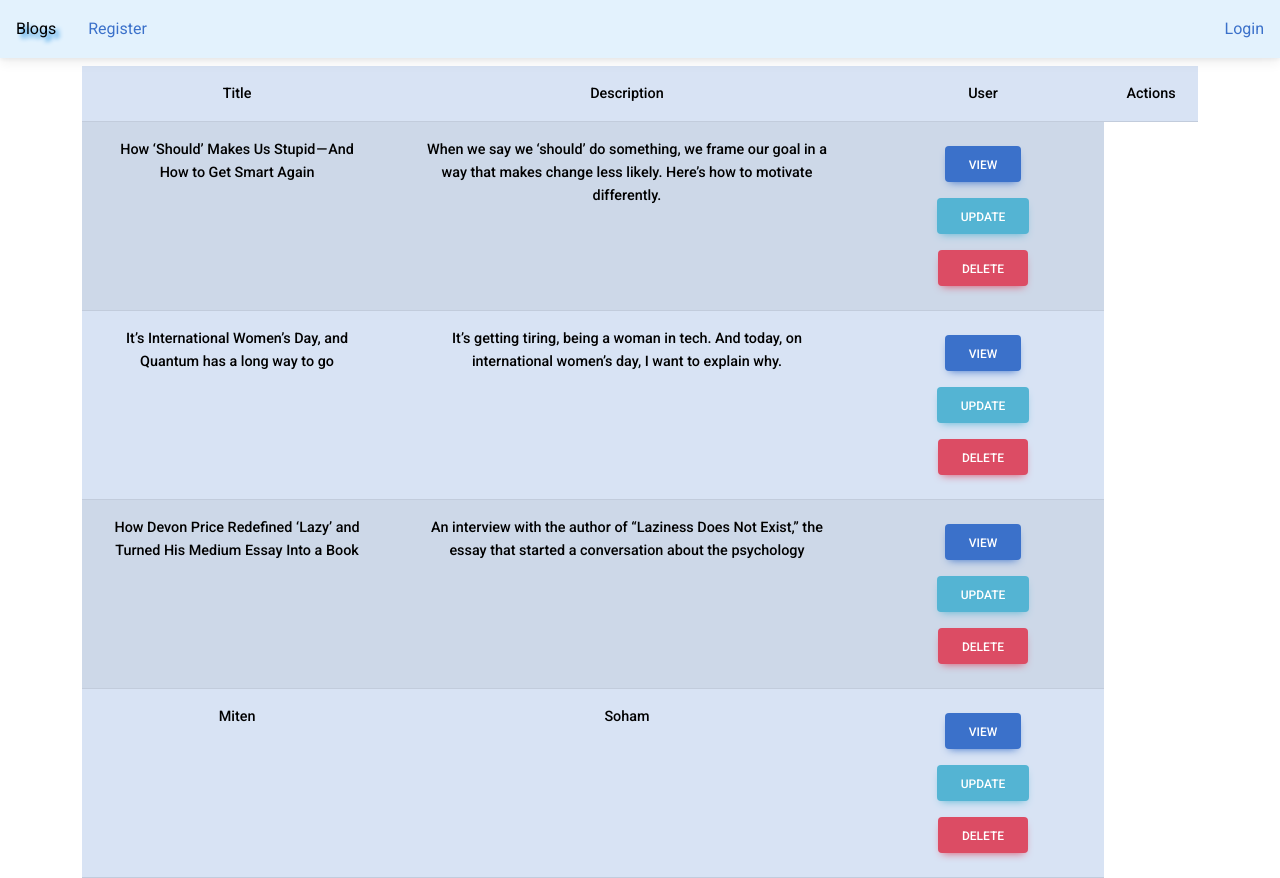
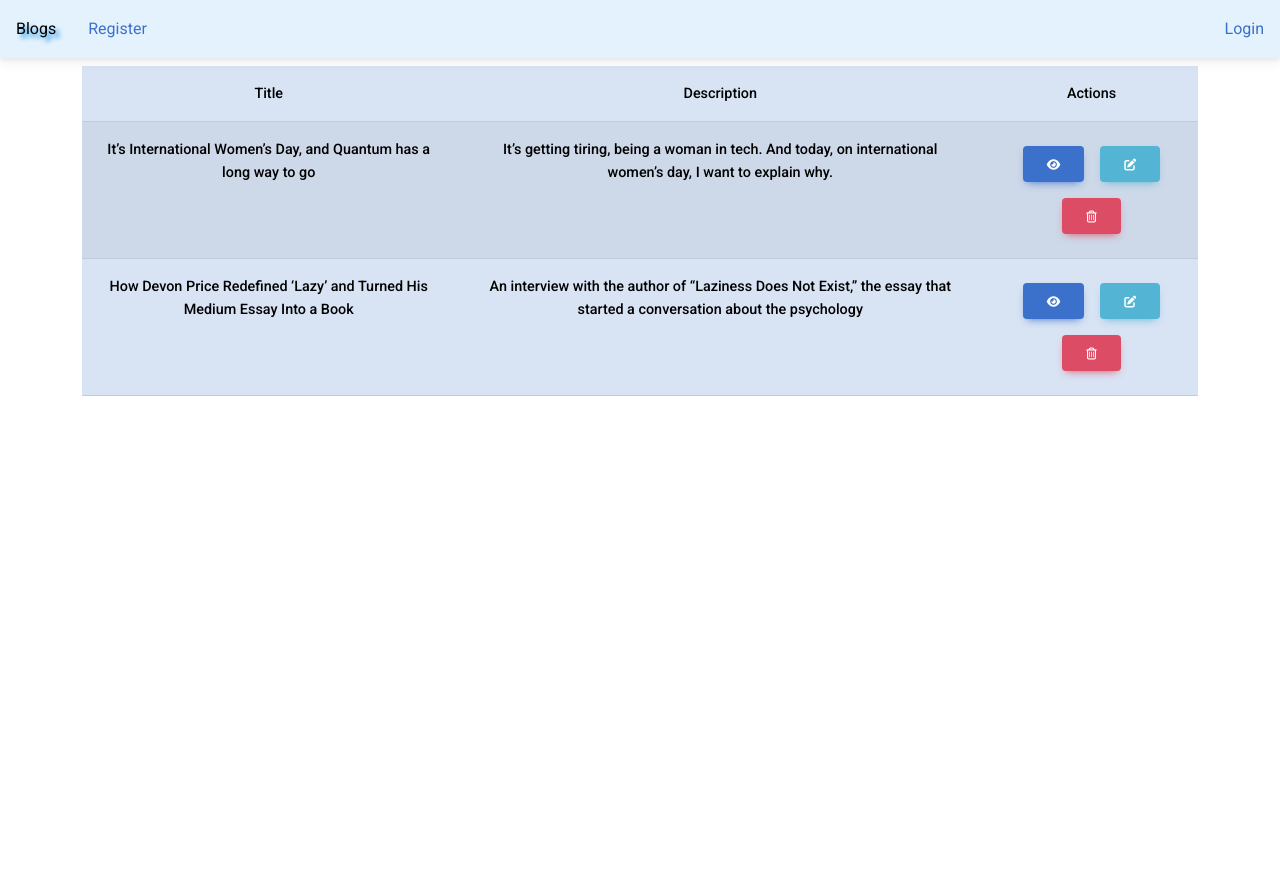
Before and after one commit to sohamAspire/Web3, a React (Create React App) app: page /blogs in a window 1280 px wide. After the commit the page ends 800 px from the top, so only its background shows below. Built offline with nearby package versions, Linux system fonts and the light colour scheme; data requests are answered from the project's data file.

Commit message:
"Sixth Commit"

```diff
--- a/db.json
+++ b/db.json
@@ -1,11 +1,5 @@
 {
   "Blogs": [
-    {
-      "id": 2,
-      "Title": "How ‘Should’ Makes Us Stupid — And How to Get Smart Again",
-      "Description": "When we say we ‘should’ do something, we frame our goal in a way that makes change less likely. Here’s how to motivate differently.",
-      "UserID": 1
-    },
     {
       "id": 3,
       "Title": "It’s International Women’s Day, and Quantum has a long way to go",
@@ -16,13 +10,7 @@
       "id": 4,
       "Title": "How Devon Price Redefined ‘Lazy’ and Turned His Medium Essay Into a Book",
       "Description": "An interview with the author of “Laziness Does Not Exist,” the essay that started a conversation about the psychology ",
-      "UserID": 1
-    },
-    {
-      "Title": "Miten",
-      "Description": "Soham",
-      "UserID": 1,
-      "id": 5
+      "UserID": 3
     }
   ],
   "Users": [
@@ -30,8 +18,8 @@
       "FirstName": "Soham",
       "LastName": "Patel",
       "Email": "Soham@gmail.com",
-      "Password": "SkPatel",
-      "Role": "user",
+      "Password": "123",
+      "Role": "admin",
       "id": 1
     },
     {
@@ -39,7 +27,7 @@
       "LastName": "asda",
       "Email": "soham@hotmail.com",
       "Password": "asdas",
-      "Role": "user",
+      "Role": "admin",
       "id": 2
     },
     {
@@ -47,120 +35,16 @@
       "LastName": "Patel",
       "Email": "sad@hotmail.com",
       "Password": "sad",
-      "Role": "user",
+      "Role": "admin",
       "id": 3
     },
     {
       "FirstName": "Soham",
-      "LastName": "Patel",
-      "Email": "soham@hotmail.com",
-      "Password": "asdd",
+      "LastName": "sasa",
+      "Email": "asas@fsdfsd",
+      "Password": "asas",
       "Role": "user",
       "id": 4
-    },
-    {
-      "FirstName": "Soham",
-      "LastName": "asd",
-      "Email": "mitu2131@gmail.com",
-      "Password": "asda",
-      "Role": "admin",
-      "id": 5
-    },
-    {
-      "FirstName": "Soham",
-      "LastName": "Patel",
-      "Email": "mitu2131@gmail.com",
-      "Password": "asd",
-      "Role": "user",
-      "id": 6
-    },
-    {
-      "FirstName": "Soham",
-      "LastName": "Patel",
-      "Email": "mitu2131@gmail.com",
-      "Password": "asdas",
-      "Role": "user",
-      "id": 7
-    },
-    {
-      "FirstName": "Soham",
-      "LastName": "12313",
-      "Email": "aasd@gmds",
-      "Password": "xzcfsdaf",
-      "Role": "user",
-      "id": 8
-    },
-    {
-      "FirstName": "Soham",
-      "LastName": "sasdas",
-      "Email": "sad@hotmail.com",
-      "Password": "asdas",
-      "Role": "user",
-      "id": 9
-    },
-    {
-      "FirstName": "Soham",
-      "LastName": "Patel",
-      "Email": "sad@hotmail.com",
-      "Password": "asdad",
-      "Role": "user",
-      "id": 10
-    },
-    {
-      "FirstName": "Soham",
-      "LastName": "patel",
-      "Email": "sadad@gmail",
-      "Password": "Sopham",
-      "Role": "user",
-      "id": 11
-    },
-    {
-      "FirstName": "Soham",
-      "LastName": "Patel",
-      "Email": "sad@hotmail.com",
-      "Password": "sadasd",
-      "Role": "user",
-      "id": 12
-    },
-    {
-      "FirstName": "Soham",
-      "LastName": "asda",
-      "Email": "sad@hotmail.com",
-      "Password": "asdsada",
-      "Role": "user",
-      "id": 13
-    },
-    {
-      "FirstName": "Soham",
-      "LastName": "Patel",
-      "Email": "asdasdafsdggdfjgf@gfhgfdh",
-      "Password": "fdasdadas",
-      "Role": "user",
-      "id": 14
-    },
-    {
-      "FirstName": "Soham",
-      "LastName": "asdasdsaasd",
-      "Email": "asdasd@12321sa",
-      "Password": "2312312",
-      "Role": "user",
-      "id": 15
-    },
-    {
-      "FirstName": "dfsd",
-      "LastName": "sdfsdf",
-      "Email": "Soham@112312",
-      "Password": "dsfsdf",
-      "Role": "user",
-      "id": 16
-    },
-    {
-      "FirstName": "asdsad",
-      "LastName": "sadas",
-      "Email": "asdas@asdas",
-      "Password": "asdasd",
-      "Role": "user",
-      "id": 17
     }
   ]
 }
--- a/src/App.js
+++ b/src/App.js
@@ -18,36 +18,32 @@ function App() {
   const navigate = useNavigate();
   const statusMethod = (propsStatus, Role ,Id) => {
     setStatus(propsStatus);
-    console.log(Role);
     setRole(Role);
     setuserId(Id)
   };
-
   const logOut = () => {
     setStatus(false);
     navigate("/login");
-    setRole('user')
-    setuserId(null)
+    setuserId(0)
   };
 
   return (
     <div>
       <Navbar status={{ status, logOut , Role1 }} />
       <Routes>
-        <Route path="/" element={<Blogs />} />
+        <Route path="/" element={<Admin />} />
         <Route path="/login" element={<Login statusMethod={statusMethod} />} />
         <Route
           path="/signup"
           element={<SignUp statusMethod={{ statusMethod }} />}
         />
-        <Route path="/blogs" element={<Blogs Id={userId} isLoggedIn={status} />} />
+        <Route path="/blogs" element={<Blogs Id={userId} isLoggedIn={status} Role={Role1} />} />
         <Route path="/users" element={<Users />} />
         <Route path="/admin/" element={<Protected isLoggedIn={status}><Admin /></Protected> }>
           <Route path="users" element={ <Protected isLoggedIn={status}> <Users /> </Protected>  } />
           <Route path="blogs" element={<Protected isLoggedIn={status}> <Blogs /> </Protected>  } />
         </Route>
       </Routes>
-      <div></div>
     </div>
   );
 }
--- a/src/Components/Blogs.js
+++ b/src/Components/Blogs.js
@@ -16,8 +16,6 @@ import {
 } from "mdb-react-ui-kit";
 
 const Blogs = (props) => {
-
-  console.log(props);
   // This Reload os to updating state
   const [Reload, setReload] = useState(true);
   const [Title, setTitle] = useState();
@@ -34,7 +32,7 @@ const Blogs = (props) => {
       .post("http://localhost:3000/Blogs", {
         Title: Title,
         Description: Description,
-        UserID: props.Id
+        UserID: props.Id,
       })
       .then((response) => {
         // console.log(response);
@@ -62,18 +60,22 @@ const Blogs = (props) => {
       console.log("Deleted");
     });
   });
+
   useEffect(() => {
     axios.get("http://localhost:3000/Blogs").then((response) => {
-      console.log("Blogs");
       // console.log(response['data']);
       setState([...response["data"]]);
     });
+
+  }, [Reload]);
+
+  useEffect(() =>{
     axios.get("http://localhost:3000/Users").then((response) => {
-      console.log("Users");
       // console.log(response['data']);
-      setUsers([...response["data"]]);
+      console.log("Triggered");
+      setUsers([response["data"]]);
     });
-  }, [Reload]);
+  } ,[])
 
   return (
     <div className="mt-2">
@@ -159,7 +161,9 @@ const Blogs = (props) => {
             <tr>
               <th scope="col">Title</th>
               <th scope="col">Description</th>
-              <th scope="col">User</th>
+              {props.isLoggedIn && props.Role === "admin" ? (
+                <th scope="col">User</th>
+              ) : null}
               <th scope="col">Actions</th>
             </tr>
           </thead>
@@ -169,17 +173,19 @@ const Blogs = (props) => {
                 <tr key={elem.id}>
                   <th scope="col">{elem.Title}</th>
                   <th scope="col">{elem.Description}</th>
-                    {
-                    // users.find((user)=>user.id === elem.UserID) ? <th scope='col'>{user.FirstName}</th> : null
-                    }
+                  {(props.isLoggedIn === true && props.Role === 'admin')
+                    ? <th scope="col">
+                   {console.log(users)}
+                    </th>
+                   : null }
                   <th scope="col">
                     <Modal props={elem} />
-                    <button className="btn btn-info m-2">Update</button>
+                    <button className="btn btn-info m-2"><i className="fas fa-edit"></i></button>
                     <button
                       className="btn btn-danger m-2"
                       onClick={() => DeleteBlog(elem, elem.id)}
                     >
-                      Delete
+                      <i className="far fa-trash-alt"></i>
                     </button>
                   </th>
                 </tr>
@@ -195,3 +201,4 @@ const Blogs = (props) => {
 };
 
 export default Blogs;
+// users.find((user)=>user.id === elem.UserID).FirstName
--- a/src/Components/Login.js
+++ b/src/Components/Login.js
@@ -1,4 +1,4 @@
-import React,{useState}from "react";
+import React,{ useState}from "react";
 import { useNavigate } from "react-router-dom";
 import {
     MDBInput,
@@ -9,28 +9,32 @@ import axios from "axios";
 const Login = (props) => {
 
     const navigate = useNavigate();
-    let isLoggedIn = false;
+    let isLoggedIn = null;
     const [Email, setEmail] = useState("");
     const [Password, setPassword] = useState("");
     const submitHandler = (e) =>{
       e.preventDefault();
       axios.get("http://localhost:3000/Users").then((res)=>
       {
-       if(res['data'].find((user) => user.Email === Email) && res['data'].find((user)=> user.Password === Password)){
-        let Role = res['data'].find((user) => user.Email === Email) && res['data'].find((user)=> user.Password === Password).Role
-        let Id = res['data'].find((user) => user.Email === Email) && res['data'].find((user)=> user.Password === Password).id
+        const validate = res['data'].find((user) => user.Email === Email) && res['data'].find((user)=> user.Password === Password)
+       if(validate){
+        let Role = validate.Role
+        let Id = validate.id
+        // let userName = res['data'].find((user) => user.Email === Email) && res['data'].find((user)=> user.Password === Password).FirstName
         isLoggedIn = true;
         props.statusMethod(isLoggedIn , Role , Id)
         navigate('/blogs');
        }
        else{
         console.log('false');
-        let Role = null
+        let Role = 'user';
         let Id = null
+        // let userName = null
         isLoggedIn = false;
-        props.statusMethod(isLoggedIn, Role , Id)
+        props.statusMethod(isLoggedIn, Role , Id )
        }
       })}
+
   return (
     <div className="container w-50 mt-5">
       <form onSubmit={submitHandler}>
--- a/src/Components/Modal.js
+++ b/src/Components/Modal.js
@@ -19,7 +19,7 @@ const Modal = (props) => {
   return (
     <>
       <MDBBtn onClick={Btn} className="m-2">
-        View
+      <i className="fas fa-eye"></i>
       </MDBBtn>
       <MDBModal tabIndex="-1" show={basicModal} setShow={setBasicModal}>
         <MDBModalDialog centered>
--- a/src/Components/Navbar.js
+++ b/src/Components/Navbar.js
@@ -55,12 +55,17 @@ const Navbar = (props) => {
           </MDBCollapse>
           {/* Condition  */}
           {props.status.status ? (
+            <>
+            <span>
+              {props.status.LoggedUser}
+            </span>
             <button
               className="btn btn-primary p-3 text-light"
               onClick={props.status.logOut}
             >
               Logout
             </button>
+            </>
           ) : (
             <NavLink className="p-2 m-2" to="/login">
               Login
--- a/src/Components/Users.js
+++ b/src/Components/Users.js
@@ -5,7 +5,7 @@ import axios from "axios";
 const Users = () => {
   const [Reload ,setReload] = useState(false);
   const [state, setState] = useState([]);
-  const ChangeRole = useCallback((props, id) => {
+  const ChangeRole = (props, id) => {
     if (props.Role === "admin") {
       axios
         .put("http://localhost:3000/Users/" + id, {
@@ -17,9 +17,9 @@ const Users = () => {
         })
         .then((response) => {
           // console.log(response['data']);
+          setReload(!Reload)
           console.log(response);
           console.log("Changed to User");
-          setReload(!Reload)
         });
     } else {
       axios
@@ -32,12 +32,12 @@ const Users = () => {
         })
         .then((response) => {
           // console.log(response['data']);
+          setReload(!Reload)
           console.log(response);
           console.log("Changed to Admin");
-          setReload(!Reload)
         });
     }
-  }, []);
+  }
   useEffect(() => {
     axios.get("http://localhost:3000/Users").then((response) => {
       // console.log(response['data']);
```
